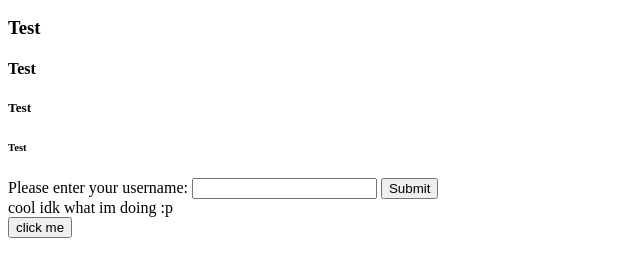
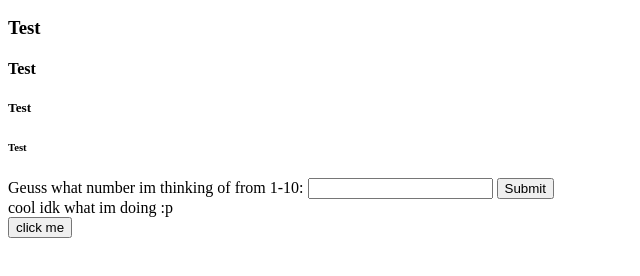
Before and after one commit to derpy2289/derpy2289.github.io, a plain HTML site: page index.html in a window 1280 px wide. Shown: the part 110-386 px from the top of the page, without its empty margins (0-640 px from the left). Drawn offline with Linux system fonts and the light colour scheme.

Commit message:
Update index.html

```diff
--- a/index.html
+++ b/index.html
@@ -15,8 +15,8 @@
         <h5> Test</h5>
         <h6> Test</h6>
         <form action="/url" method="GET">
-            <label for="username"> Please enter your username:</label>
-                <input type="text" id="username" name="username" minlength="3" maxlength="20" required>
+            <label for="username"> Geuss what number im thinking of from 1-10:</label>
+                <input type="number" id="number" name="number" minlength="1" maxlength="2" required>
             <button type="submit">Submit</button>
         </form>
         cool idk what im doing :p
```
